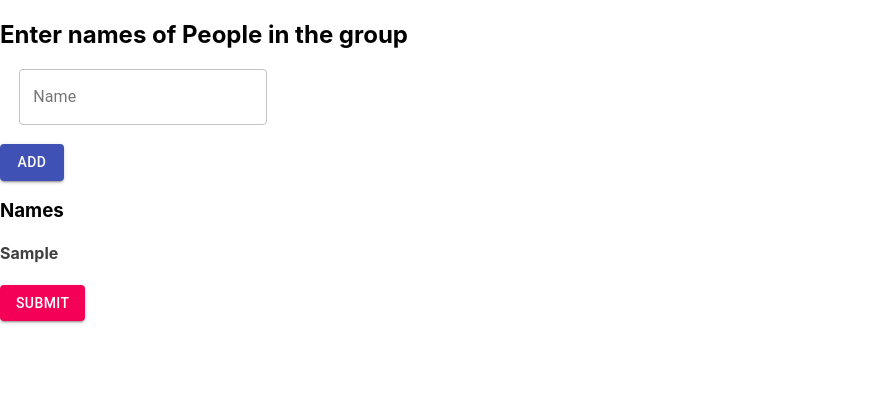
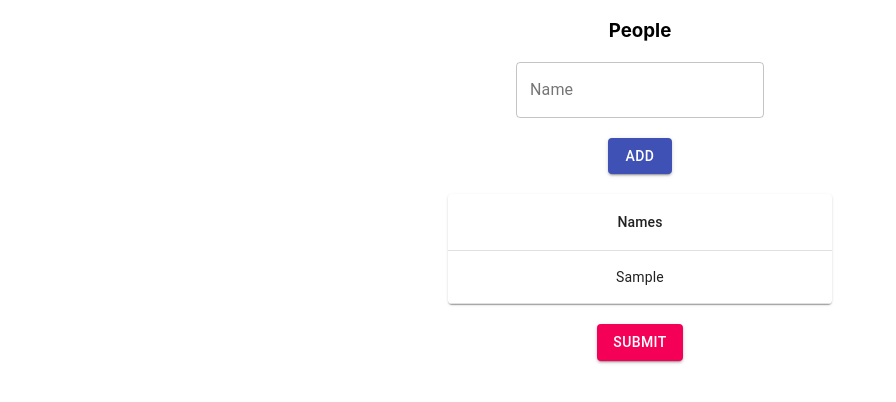
Before and after one commit to mittal-parth/Cash-Flow-Minmiser, a React (Create React App) app: page / in a window 1280 px wide. Both pictures are taken after typing "Sample" into the empty fields and a click on the button "ADD". Shown: the top 402 px of the page, without its empty margins (0-896 px from the left). Built offline with nearby package versions, Linux system fonts and the light colour scheme.

Commit message:
styling and error handling

```diff
--- a/src/App.css
+++ b/src/App.css
@@ -3,5 +3,53 @@
 }
 
 .p-name-field {
-  margin: 1.2rem;
+  margin: 20px;
 }
+
+h3 {
+  text-align: center;
+}
+.list-div {
+  padding: 0.8rem;
+}
+
+.list-all-names {
+  margin: 0 auto;
+  width: 50%;
+  height: auto;
+  overflow: scroll;
+  border: 1px solid #dbdbdb;
+  border-radius: 6px;
+}
+
+.form-names {
+  display: flex;
+  flex-direction: row;
+  /* align-items: center; */
+  margin: 0 auto;
+  justify-content: center;
+  justify-content: space-evenly;
+}
+
+.MuiSelect-select.MuiSelect-select {
+  padding-right: 24px;
+  width: 100px;
+}
+
+.form {
+  width: 90%;
+  margin: 0 auto;
+  object-fit: contain;
+  padding: 20px;
+}
+
+.name-list {
+  margin: 0 auto;
+  object-fit: contain;
+  padding: 20px;
+  width: 30%;
+}
+
+.table {
+  padding: 10px;
+}
--- a/src/App.js
+++ b/src/App.js
@@ -17,12 +17,16 @@ function App() {
   const [items, setItems] = useState([]);
 
   const handleOpenForm = () => {
-    console.log("Form opened");
-    setFlag(!false);
+    if (allNames.length > 1) {
+      setFlag(!false);
+    }
+    else {
+      alert("Atleast two people must be entered.")
+    }
   };
 
   return (
-    <div style={{ margin: "0 auto" }}>
+    <div className="App">
       <Names
         flag={flag}
         handleOpenForm={handleOpenForm}
@@ -50,7 +54,9 @@ function App() {
           {outputList && outputList.length ? (
             <Grid container>
               <Grid item xs={12} md={6}>
-                <TransactionTable isInput={false} items={outputList} />
+                <div className="form">
+                  <TransactionTable isInput={false} items={outputList} tableHeader="Simplified Transactions"/>
+                </div>
               </Grid>
               <Graph
                 graphData={outputGraphData}
--- a/src/components/Graph.js
+++ b/src/components/Graph.js
@@ -7,7 +7,7 @@ const Graph = ({ graphData, graphHeader }) => {
     <Grid item xs={12} md={6}>
       {Object.keys(graphData).length && Object.keys(config).length ? (
         <>
-          <h5>{graphHeader}</h5>
+          <h4>{graphHeader}</h4>
           <ReactGraph
             id="graph-id-output" // id is mandatory
             data={graphData}
--- a/src/components/NameInput.js
+++ b/src/components/NameInput.js
@@ -5,7 +5,7 @@ const NameInput = ({ flag, addParticipant, name, handleChange }) => {
   return (
     <div className="name-component">
       <div className="p-name">
-        <h2>Enter names of People in the group</h2>
+        <h3>People</h3>
         <div className="p-name-field">
           <TextField
             id="outlined-basic"
--- a/src/components/NameList.js
+++ b/src/components/NameList.js
@@ -1,13 +1,29 @@
+import {
+  Paper,
+  Table,
+  TableCell,
+  TableContainer,
+  TableRow,
+  TableHead,
+} from "@material-ui/core";
+
 const NameList = ({ allNames }) => {
   return (
-    <div className="allnames">
-      <h3>Names</h3>
-      {allNames.map((item, index) => (
-        <h4 style={{ color: "#3f3f3f" }} key={index}>
-          {" "}
-          {item.name}
-        </h4>
-      ))}
+    <div className="name-list">
+      <TableContainer component={Paper}>
+        <Table aria-label="simple table">
+          <TableHead>
+            <TableRow>
+              <TableCell align="center">Names</TableCell>
+            </TableRow>
+          </TableHead>
+          {allNames.map((item, index) => (
+            <TableRow key={index}>
+              <TableCell align="center"> {item.name}</TableCell>
+            </TableRow>
+          ))}
+        </Table>
+      </TableContainer>
     </div>
   );
 };
--- a/src/components/TransactionTable.js
+++ b/src/components/TransactionTable.js
@@ -5,21 +5,28 @@ import TransactionOutput from "./TransactionOutput";
 
 const TransactionTable = (props) => {
   return (
+    <>
+      <div>
+        <h4>{props.tableHeader}</h4>
+      </div>
       <TableContainer component={Paper}>
         <Table aria-label="simple table">
-        <TableHeader isInput={props.isInput}/>
+          <TableHeader isInput={props.isInput} />
           <TableBody>
             {props.items.length > 0 &&
               props.items.map((row) => <TransactionOutput row={row} />)}
-          {props.isInput ? <TransactionInputRow
+            {props.isInput ? (
+              <TransactionInputRow
                 allNames={props.allNames}
                 addValues={props.addValues}
                 finalValues={props.finalValues}
                 handleFinalChange={props.handleFinalChange}
-          /> : null}
+              />
+            ) : null}
           </TableBody>
         </Table>
       </TableContainer>
+    </>
   );
 };
 
--- a/src/components/Transactions.js
+++ b/src/components/Transactions.js
@@ -63,9 +63,7 @@ const Transactions = (props) => {
 
   return (
     <Grid item xs={12} md={6}>
-      <div>
-        <h4>Transactions</h4>
-      </div>
+
       <div className="form">
         {props.flag && (
           <TransactionTable
@@ -75,6 +73,7 @@ const Transactions = (props) => {
             addValues={addValues}
             finalValues={finalValues}
             handleFinalChange={handleFinalChange}
+            tableHeader = "Input Transactions"
           />
         )}
       </div>
--- a/src/utils/graphConfig.js
+++ b/src/utils/graphConfig.js
@@ -11,7 +11,7 @@ export function generateLinks(items) {
 }
 
 export const config = {
-    freezeAllDragEvents: true,
+    freezeAllDragEvents: false,
     nodeHighlightBehavior: true,
     node: {
       color: "blue",
```
Lines whose indentation alone changed are shown as unchanged.
